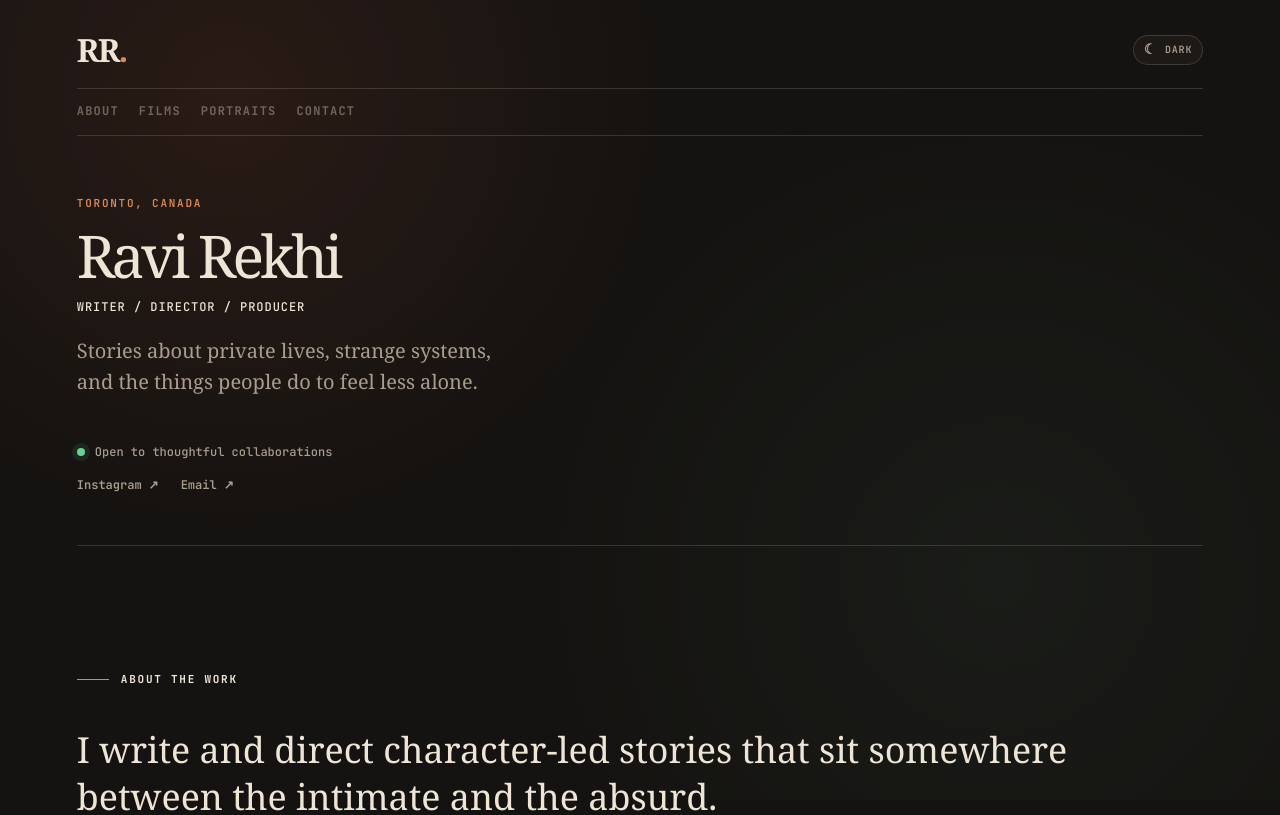
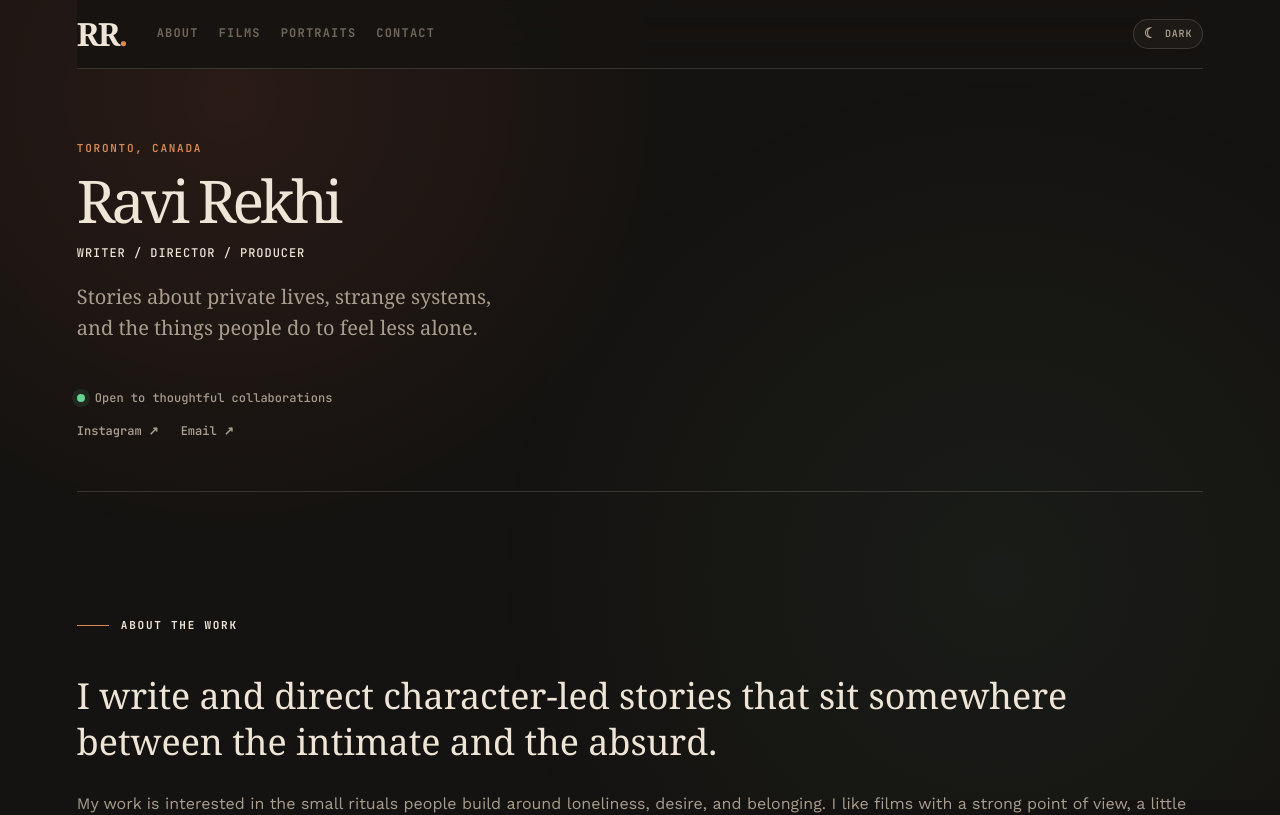
Before and after one commit to dnp99/ravi-portfolio, a Next.js app: page / in a window 1280 px wide. Shown: the top 815 px of the page. Built offline with nearby package versions, Linux system fonts and the light colour scheme.

Commit message:
Make top navigation sticky beside wordmark

```diff
--- a/app/globals.css
+++ b/app/globals.css
@@ -681,14 +681,16 @@
 .journal-shell .section-nav { display: flex; flex-wrap: wrap; gap: 14px 20px; width: auto; }
 .journal-shell .section-nav a { gap: 0; }
 .journal-shell .section-nav a span { display: none; }
+.journal-topbar { position: sticky; top: 0; z-index: 20; display: grid; grid-template-columns: auto 1fr auto; align-items: center; gap: 30px; padding: 18px 0; border-bottom: 1px solid var(--line); background: color-mix(in srgb, var(--background) 86%, transparent); backdrop-filter: blur(14px); }
+.journal-topbar .wordmark { margin: 0; }
+.journal-topbar .section-nav { margin: 0; padding: 0; border: 0; }
+.journal-topbar .theme-toggle { justify-self: end; }
 .journal-shell { display: block; width: min(100%, 1480px); }
-.journal-shell .intro-panel { position: relative; height: auto; min-height: 0; padding: 34px 0 54px; border-bottom: 1px solid var(--line); }
-.journal-shell .intro-topbar { margin-bottom: 22px; align-items: center; }
-.journal-shell .section-nav { margin: 0 0 62px; padding: 16px 0; border-top: 1px solid var(--line); border-bottom: 1px solid var(--line); }
+.journal-shell .intro-panel { position: relative; height: auto; min-height: 0; padding: 74px 0 54px; border-bottom: 1px solid var(--line); }
 .journal-shell .intro-footer { margin-top: 46px; }
 .journal-shell .content-panel { width: 100%; }
 .journal-shell .about-section { min-height: 0; }
 .journal-shell .film-entry { grid-template-columns: minmax(380px, 1.25fr) minmax(320px, .75fr); }
 .journal-shell .portrait-grid { grid-template-columns: repeat(3, 1fr); }
-@media (max-width: 760px) { .journal-shell .film-entry { grid-template-columns: 1fr; } .film-frame { min-height: 340px; } .journal-shell .portrait-grid { grid-template-columns: repeat(2, 1fr); } .development-entry { grid-template-columns: 1fr; gap: 12px; } }
+@media (max-width: 760px) { .journal-topbar { grid-template-columns: auto 1fr auto; gap: 14px; } .journal-topbar .section-nav { gap: 12px; } .journal-topbar .section-nav a { font-size: 10px; } .journal-shell .film-entry { grid-template-columns: 1fr; } .film-frame { min-height: 340px; } .journal-shell .portrait-grid { grid-template-columns: repeat(2, 1fr); } .development-entry { grid-template-columns: 1fr; gap: 12px; } }
 @media (max-width: 480px) { .portrait-grid { gap: 22px 10px; } .portrait-tile figcaption { display: grid; gap: 4px; } }
--- a/app/page.tsx
+++ b/app/page.tsx
@@ -26,20 +26,19 @@
       <div className="ambient-glow" aria-hidden="true" />
 
       <main className="portfolio-shell journal-shell">
-        <header className="intro-panel" id="top">
-          <div className="intro-main">
-            <div className="intro-topbar">
+        <div className="journal-topbar">
           <a className="wordmark" href="#top" aria-label="Ravi Rekhi, home">RR<span>.</span></a>
-              <ThemeToggle />
-            </div>
-
           <nav className="section-nav" aria-label="Portfolio sections">
             <a href="#about"><span />About</a>
             <a href="#films"><span />Films</a>
             <a href="#portraits"><span />Portraits</a>
             <a href="#contact"><span />Contact</a>
           </nav>
+          <ThemeToggle />
+        </div>
 
+        <header className="intro-panel" id="top">
+          <div className="intro-main">
             <p className="intro-location">{portfolio.profile.location}</p>
             <h1>{portfolio.profile.name}</h1>
             <h2>{portfolio.profile.role}</h2>
```
Lines whose indentation alone changed are shown as unchanged.
